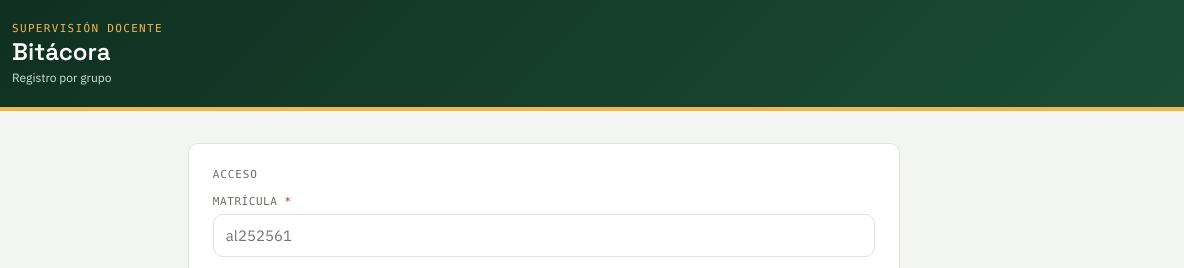
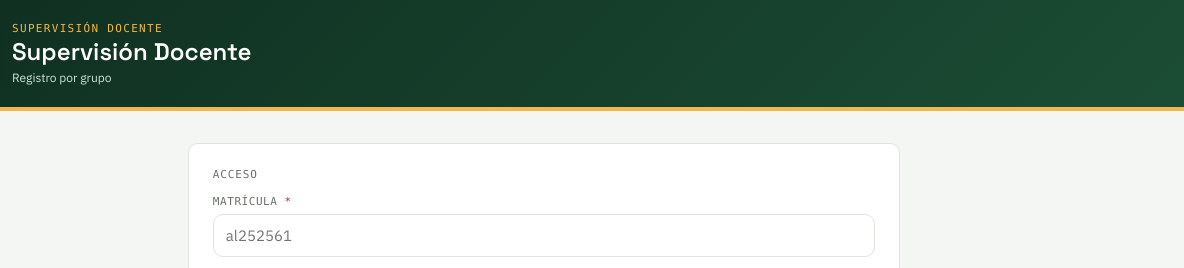
Before and after one commit to Kilan002/Control-de-asistencia-, a website: page docs/index.html in a window 1280 px wide. Shown: the top 268 px of the page, 96-1280 px from the left. Drawn offline with Linux system fonts and the light colour scheme.

Commit message:
Cambio de titulo en Inicio de sesión

```diff
--- a/docs/index.html
+++ b/docs/index.html
@@ -25,8 +25,7 @@
         <p class="eyebrow" id="mastheadEyebrow">
           Supervisión Docente
         </p>
-
-        <h1 id="mastheadTitle">Bitácora</h1>
+        <h1 id="mastheadTitle">Supervisión Docente</h1>
 
         <p class="sub" id="mastheadSub">
           Registro por grupo
```
